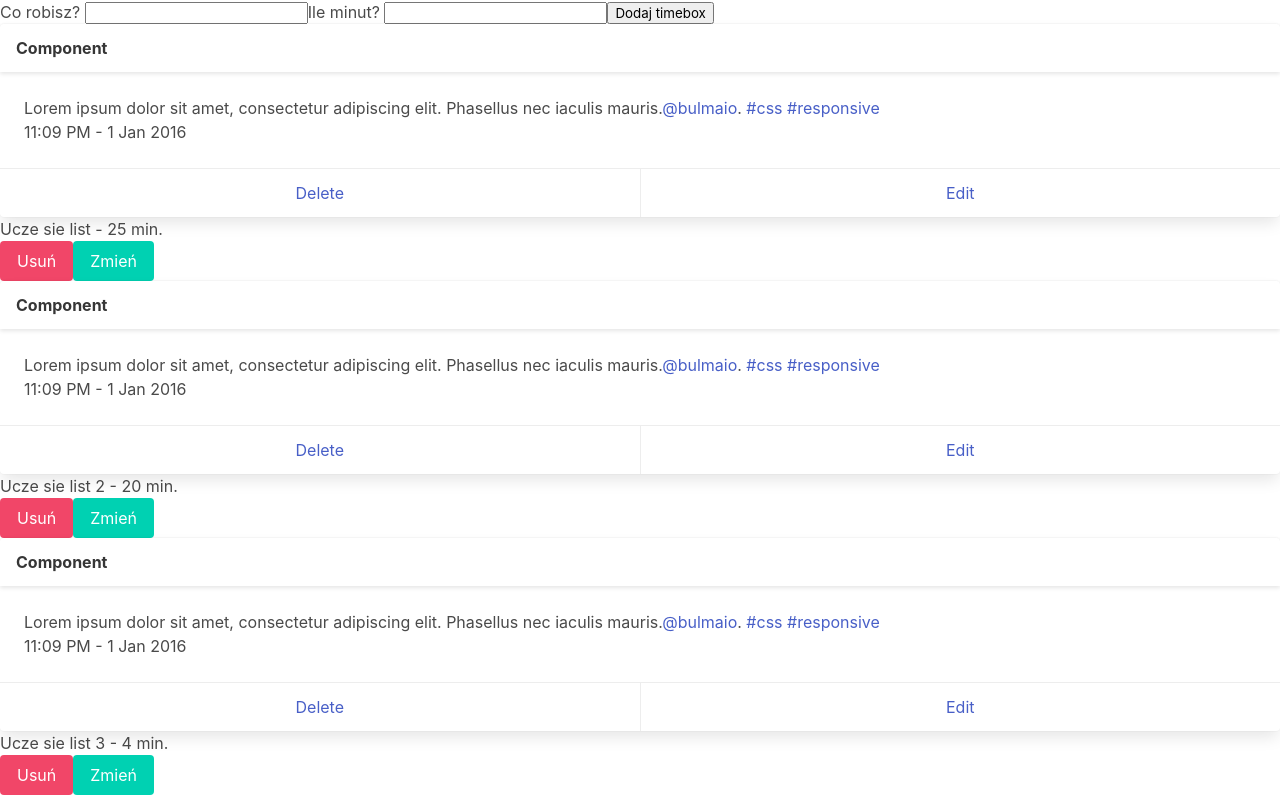
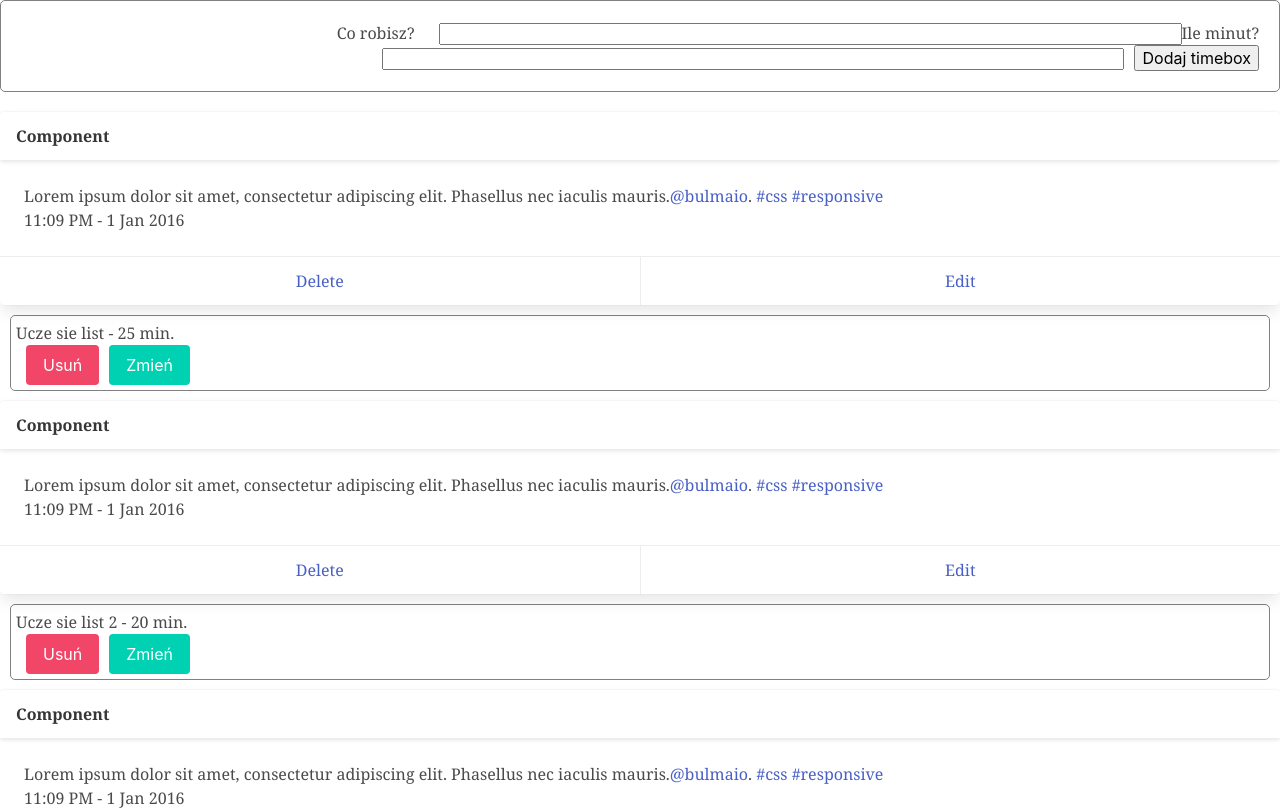
Before and after one commit to patrykho/kursreacta, a React (Create React App) app: page / in a window 1280 px wide. Shown: the top 810 px of the page. Built offline with nearby package versions, Linux system fonts and the light colour scheme.

Commit message:
add styles

```diff
--- a/src/components/TimeBox.js
+++ b/src/components/TimeBox.js
@@ -19,7 +19,7 @@ export const TimeBox = ({ title, totalTimeInMinutes, onDelete, onEdit }) => {
                     Lorem ipsum dolor sit amet, consectetur adipiscing elit. Phasellus nec iaculis mauris.
             <a href="#">@bulmaio</a>. <a href="#">#css</a> <a href="#">#responsive</a>
                     <br></br>
-                    <time datetime="2016-1-1">11:09 PM - 1 Jan 2016</time>
+                    <time dateTime="2016-1-1">11:09 PM - 1 Jan 2016</time>
                 </div>
             </div>
             <footer className="card-footer">
--- a/src/index.js
+++ b/src/index.js
@@ -2,6 +2,7 @@ import React from 'react'
 import ReactDOM from 'react-dom'
 import bulma from 'bulma'
 import App from './containers/App'
+import "./styles/main.scss"
 
 
 ReactDOM.render(<App />, document.getElementById("root"))
--- /dev/null
+++ b/src/styles/main.scss
@@ -0,0 +1,61 @@
+.root {
+  font-family: Cambria, Cochin, Georgia, Times, 'Times New Roman', serif;
+}
+
+.time-box-editor {
+  text-align: right;
+  border: 1px solid gray;
+  border-radius: 5px;
+  padding: 20px;
+  margin-bottom: 20px;
+}
+
+input {
+  min-width: 60%;
+  margin-left: 20px;
+  font-style: 16px;
+}
+
+button {
+  font-size: 16px;
+  margin-left: 10px;
+}
+
+.current-time-box {
+  border: 1px solid gray;
+  border-radius: 5px;
+  padding: 20px;
+  text-align: center;
+}
+
+.clock {
+  color: orangered;
+}
+
+.progress-bar {
+  position: relative;
+  border: 1px solid orangered;
+  border-radius: 4px;
+  height: 25px;
+  margin-bottom: 20px;
+  padding: 5px;
+}
+
+.progress-bar > div {
+  width: calc(100% - 20.9%);
+  position: absolute;
+  right: 5px;
+  height: 25px;
+  background-color: orangered;
+}
+
+.inactive {
+  filter: blur(2px) grayscale(1);
+}
+
+.time-box {
+  border: 1px solid gray;
+  border-radius: 5px;
+  padding: 5px;
+  margin: 10px;
+}
```
